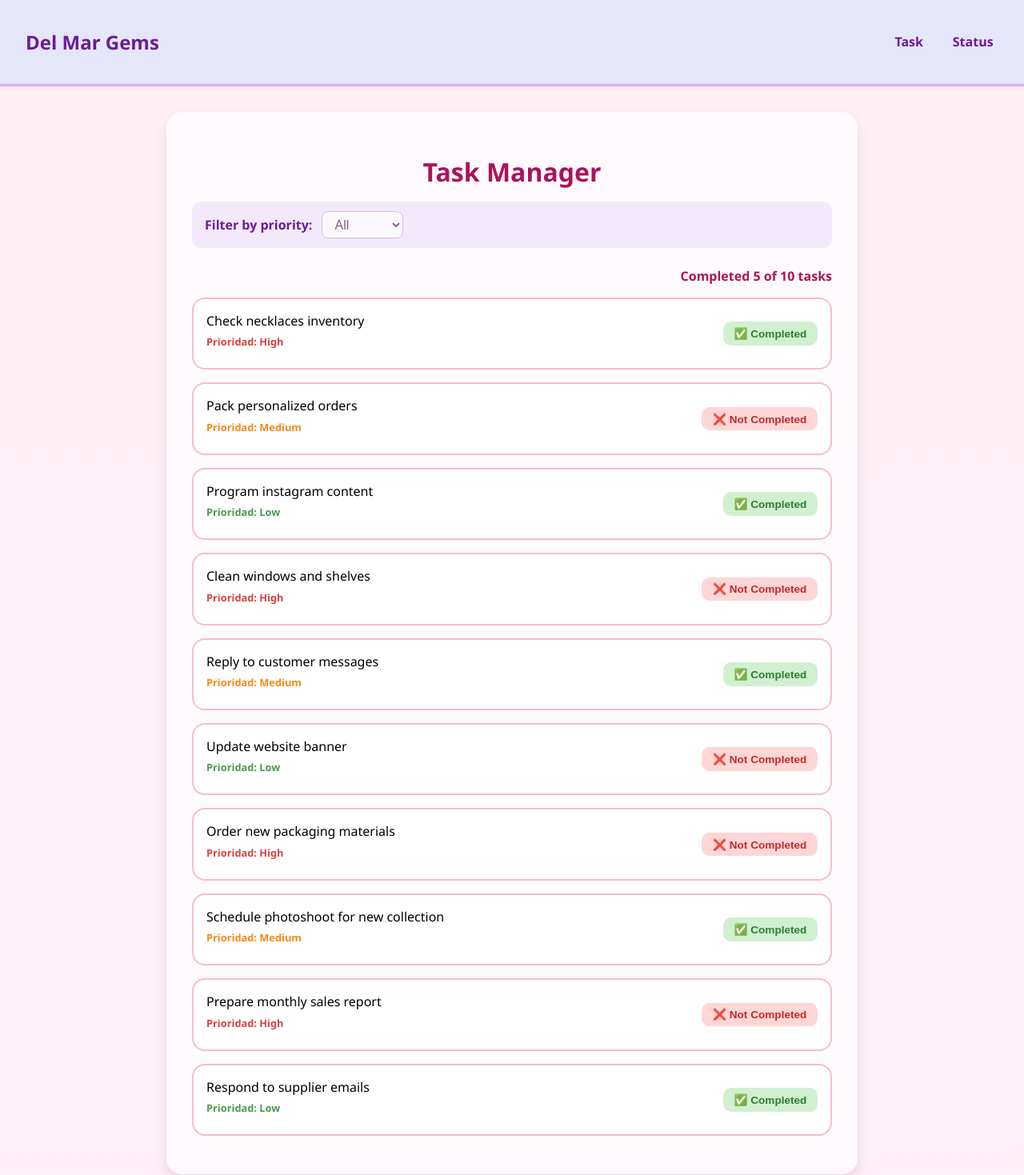
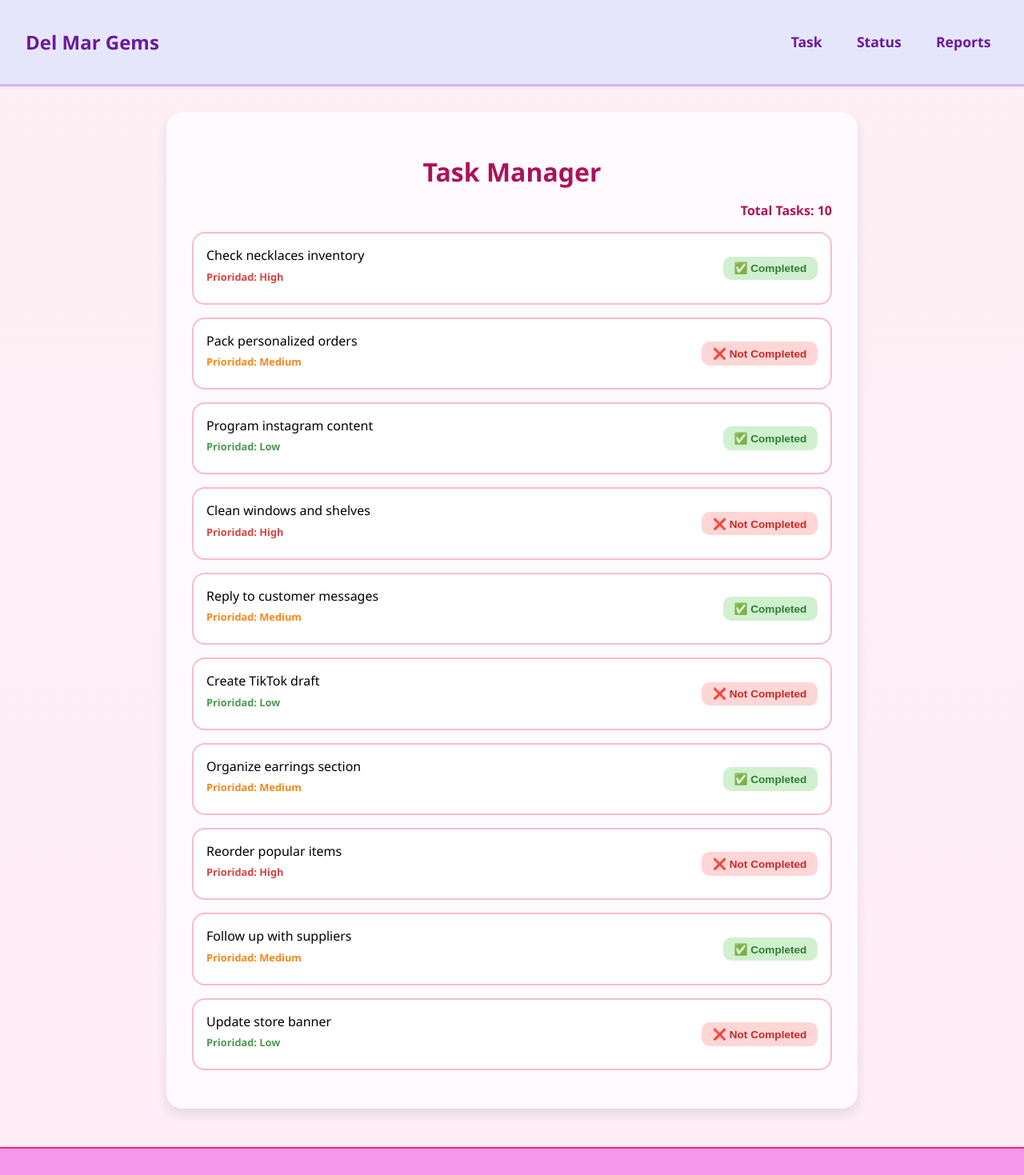
Before and after one commit to karinavargasbl/mtm6404-task-manager-karinavargasbl, a React (Vite) app: page / in a window 1280 px wide. Shown: the top 1469 px of the page at 80% size. Built offline with nearby package versions, Linux system fonts and the light colour scheme.

Commit message:
completes iteration 2

```diff
--- a/src/App.css
+++ b/src/App.css
@@ -124,10 +124,13 @@ h1 {
 
 .nav-links li {
   font-weight: bold;
+  font-size: 1.1rem;
   cursor: pointer;
-  padding: 0.2rem 0.4rem;
+  padding: 0.4rem 0.6rem;
   border-radius: 6px;
+  transition: background-color 0.2s ease;
 }
+
 
 .nav-links li:hover {
   background-color: #f3e9fb;
@@ -173,10 +176,10 @@ h1 {
   margin-top: 3rem;
   text-align: center;
   padding: 1rem;
-  background-color: #ffeef8;
+  background-color: #f697ed;
   color: #ad1457;
   font-size: 0.9rem;
-  border-top: 2px solid #f8bbd0;
+  border-top: 2px solid #ee2b6f;
   box-shadow: 0 -2px 6px rgba(0, 0, 0, 0.05);
 }
 
--- a/src/App.jsx
+++ b/src/App.jsx
@@ -1,5 +1,6 @@
+
 import NavBar from './components/NavBar';
-import TaskItem from './components/TaskItem';
+import TaskBoard from './components/TaskBoard';
 import Footer from './components/Footer';
 
 const tasks = [
@@ -8,20 +9,12 @@ const tasks = [
   { text: "Program instagram content", priority: "Low", completed: true },
   { text: "Clean windows and shelves", priority: "High", completed: false },
   { text: "Reply to customer messages", priority: "Medium", completed: true },
-  { text: "Update website banner", priority: "Low", completed: false },
-  { text: "Order new packaging materials", priority: "High", completed: false },
-  { text: "Schedule photoshoot for new collection", priority: "Medium", completed: true },
-  { text: "Prepare monthly sales report", priority: "High", completed: false },
-  { text: "Respond to supplier emails", priority: "Low", completed: true }
+  { text: "Create TikTok draft", priority: "Low", completed: false },
+  { text: "Organize earrings section", priority: "Medium", completed: true },
+  { text: "Reorder popular items", priority: "High", completed: false },
+  { text: "Follow up with suppliers", priority: "Medium", completed: true },
+  { text: "Update store banner", priority: "Low", completed: false }
 ];
-
-
-const filter = 'All';
-
-const filteredTasks =
-  filter === 'All' ? tasks : tasks.filter(task => task.priority === filter);
-
-const completedCount = filteredTasks.filter(task => task.completed).length;
 
 function App() {
   return (
@@ -29,34 +22,13 @@ function App() {
       <NavBar>
         <li>Task</li>
         <li>Status</li>
+        <li>Reports</li>
       </NavBar>
 
       <div className="container">
         <h1>Task Manager</h1>
-
-        <div className="filter-section">
-          <label htmlFor="filter">Filter by priority:</label>
-          <select id="filter" value={filter} disabled>
-            <option value="All">All</option>
-            <option value="High">High</option>
-            <option value="Medium">Medium</option>
-            <option value="Low">Low</option>
-          </select>
-        </div>
-
-        <p className="counter">
-          Completed {completedCount} of {filteredTasks.length} tasks
-        </p>
-
-        <ul className="task-list">
-          {filteredTasks.length > 0 ? (
-            filteredTasks.map((task, index) => (
-              <TaskItem key={index} task={task} />
-            ))
-          ) : (
-            <p>No tasks match this filter.</p>
-          )}
-        </ul>
+        <div className="counter">Total Tasks: {tasks.length}</div>
+        <TaskBoard tasks={tasks} />
       </div>
 
       <Footer />
--- /dev/null
+++ b/src/components/TaskBoard.jsx
@@ -0,0 +1,16 @@
+
+import TaskItem from './TaskItem';
+
+function TaskBoard({ tasks }) {
+  if (!tasks.length) return <p>No tasks available</p>;
+
+  return (
+    <ul className="task-list">
+      {tasks.map((task, index) => (
+        <TaskItem key={index} task={task} />
+      ))}
+    </ul>
+  );
+}
+
+export default TaskBoard;
--- a/src/components/TaskItem.jsx
+++ b/src/components/TaskItem.jsx
@@ -1,3 +1,4 @@
+
 function TaskItem({ task }) {
   return (
     <li className="task-item">
```
